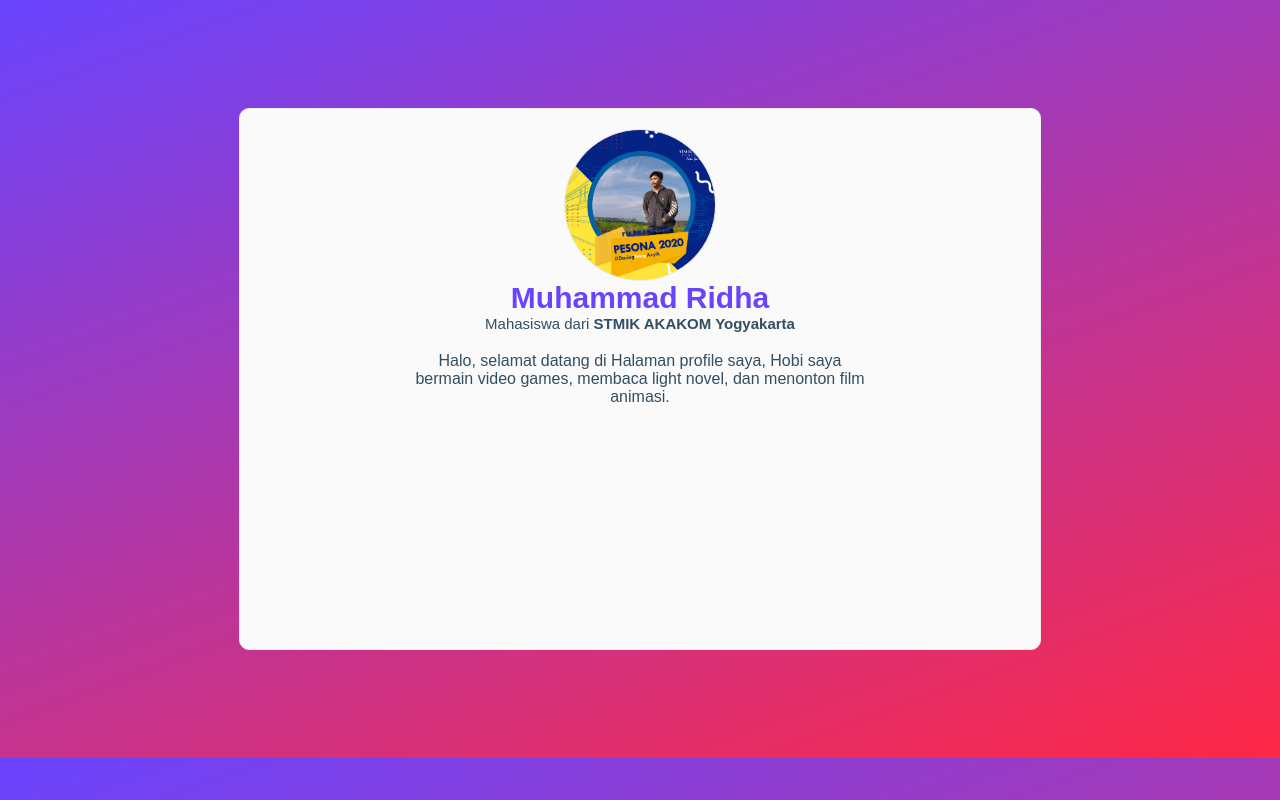
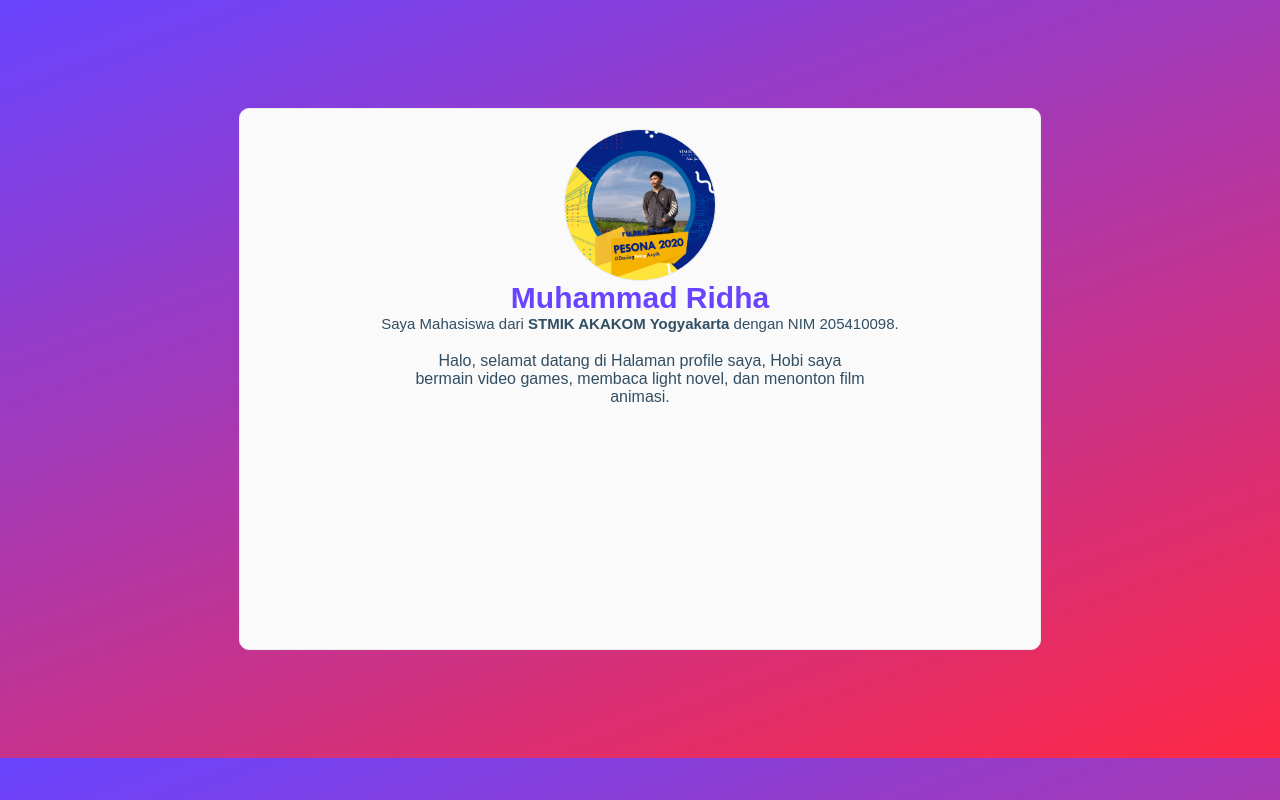
Before and after one commit to warfbcf/warfbcf.github.io, a plain HTML site: page index.html in a window 1280 px wide. Drawn offline with Linux system fonts and the light colour scheme.

Commit message:
github io

```diff
--- a/index.html
+++ b/index.html
@@ -10,7 +10,7 @@
 	<div class="main">
 		<div class="img"></div>
 		<h1>Muhammad Ridha</h1>
-		<div class="text">Mahasiswa dari <strong>STMIK AKAKOM Yogyakarta</strong></div>
+		<div class="text">Saya Mahasiswa dari <strong>STMIK AKAKOM Yogyakarta</strong> dengan NIM 205410098.</div>
 		<p>Halo, selamat datang di Halaman profile saya, Hobi saya bermain video games, membaca light novel, dan menonton film animasi.</p>
 	</div>
 </body>
```
